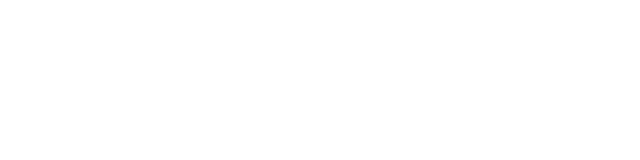
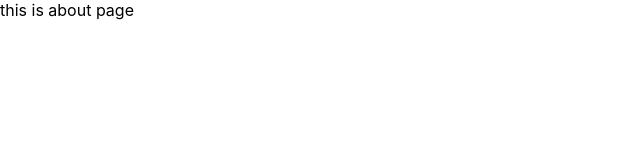
Before and after one commit to forhadmia1/assignment-9, a React (Create React App) app: page /about in a window 1280 px wide. Shown: the top 160 px of the page, without its empty margins (0-640 px from the left). Built offline with nearby package versions, Linux system fonts and the light colour scheme.

Commit message:
setup all route including 404 route

```diff
--- a/src/App.js
+++ b/src/App.js
@@ -1,9 +1,24 @@
+import { Route, Routes } from 'react-router-dom';
 import './App.css';
+import About from './components/About/About';
+import Blogs from './components/Blogs/Blogs';
+import Dashboard from './components/Dashboard/Dashboard';
+import Home from './components/Home/Home';
+import NotFound from './components/NotFound/NotFound';
+import Reviews from './components/Reviews/Reviews';
 
 function App() {
   return (
-    <div className="App">
-
+    <div>
+      <Routes>
+        <Route path='/' element={<Home />} />
+        <Route path='/home' element={<Home />} />
+        <Route path='/reviews' element={<Reviews />} />
+        <Route path='/dashboard' element={<Dashboard />} />
+        <Route path='/blogs' element={<Blogs />} />
+        <Route path='/about' element={<About />} />
+        <Route path='*' element={<NotFound />} />
+      </Routes>
     </div>
   );
 }
--- /dev/null
+++ b/src/components/About/About.js
@@ -0,0 +1,11 @@
+import React from 'react';
+
+const About = () => {
+    return (
+        <div>
+            this is about page
+        </div>
+    );
+};
+
+export default About;
--- /dev/null
+++ b/src/components/Blogs/Blogs.js
@@ -0,0 +1,11 @@
+import React from 'react';
+
+const Blogs = () => {
+    return (
+        <div>
+            this is blog page
+        </div>
+    );
+};
+
+export default Blogs;
--- /dev/null
+++ b/src/components/Dashboard/Dashboard.js
@@ -0,0 +1,11 @@
+import React from 'react';
+
+const Dashboard = () => {
+    return (
+        <div>
+            this is dashboard page
+        </div>
+    );
+};
+
+export default Dashboard;
--- /dev/null
+++ b/src/components/Home/Home.js
@@ -0,0 +1,11 @@
+import React from 'react';
+
+const Home = () => {
+    return (
+        <div>
+            this is home page
+        </div>
+    );
+};
+
+export default Home;
--- /dev/null
+++ b/src/components/NotFound/NotFound.js
@@ -0,0 +1,11 @@
+import React from 'react';
+
+const NotFound = () => {
+    return (
+        <div>
+            404 page
+        </div>
+    );
+};
+
+export default NotFound;
--- /dev/null
+++ b/src/components/Reviews/Reviews.js
@@ -0,0 +1,11 @@
+import React from 'react';
+
+const Reviews = () => {
+    return (
+        <div>
+            this is review page
+        </div>
+    );
+};
+
+export default Reviews;
--- a/src/index.js
+++ b/src/index.js
@@ -3,11 +3,14 @@ import ReactDOM from 'react-dom';
 import './index.css';
 import App from './App';
 import reportWebVitals from './reportWebVitals';
+import { BrowserRouter } from 'react-router-dom';
 
 ReactDOM.render(
-  <React.StrictMode>
-    <App />
-  </React.StrictMode>,
+  <BrowserRouter>
+    <React.StrictMode>
+      <App />
+    </React.StrictMode>
+  </BrowserRouter>,
   document.getElementById('root')
 );
 
```
